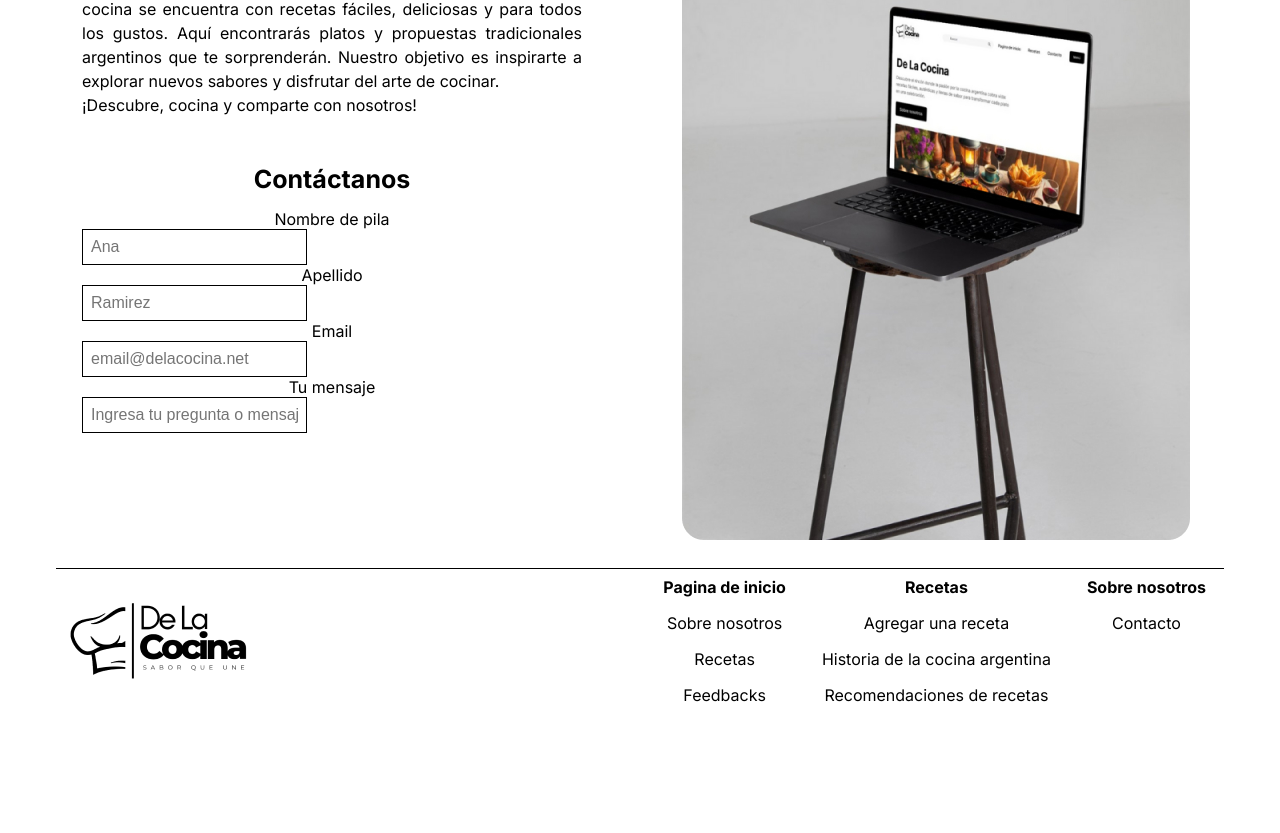
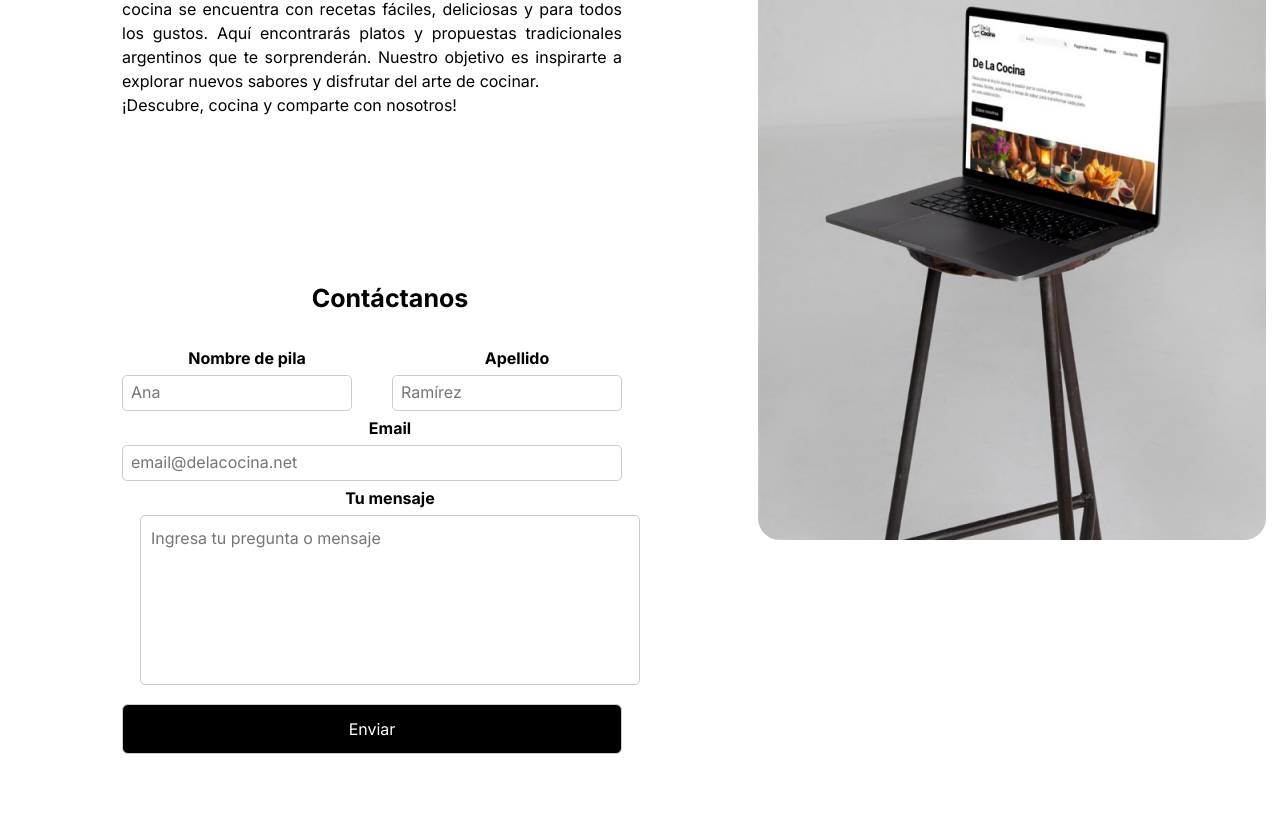
Before and after one commit to joao-victor-f/receitas-projeto-de-ensino, a React (Vite) app: page /sobre in a window 1280 px wide. Shown: the part 327-1160 px from the top of the page. Before the commit the page ends 1096 px from the top, so only its background shows below. Built offline with nearby package versions, Linux system fonts and the light colour scheme.

Commit message:
Formatação do formulário e da página

```diff
--- a/src/paginas/Sobre/Sobre.css
+++ b/src/paginas/Sobre/Sobre.css
@@ -1,12 +1,37 @@
+body {
+    font-family: 'Inter';
+    width: 1200px;
+    margin: 0 auto;
+}
+
 .pagina {
     display: flex;
-    margin-top: 50px;
+    margin: 50px 0 80px 0;
 }
 
-.formularioSecaoUm form input {
-    border: 1px solid black;
-    display: block;
+form {
+    font-family: 'Inter';
 }
+
+form input {
+    border: 1px solid #ccc;
+    border-radius: 5px;
+    margin-bottom: 7px;
+}
+
+textarea {
+    padding: 10px;
+    font-family: 'Inter';
+    font-size: 16px;
+    max-width: 100%;
+    width: 500px;
+    height: 170px;
+    line-height: 1.5;
+    border-radius: 5px;
+    border: 1px solid #ccc;
+    resize: none;
+    margin-bottom: 15px;
+  }
 
 .secaoUm {
     margin: 0 100px 0 50px;
@@ -14,7 +39,7 @@
 
 .textoSecaoUm {
     width: 500px;
-    height: 281px;
+    height: 400px;
     text-align: justify;
     line-height: 1.5;
 }
@@ -26,5 +51,44 @@
 
 .titulo-contato {
     font-size: 25px;
-    margin-bottom: 15px;
+    margin-bottom: 35px;
 }
+
+form label {
+    padding-bottom: 7px;
+    font-weight: bold;
+    display: block;
+}
+
+form input::placeholder {
+    font-family: 'Inter';
+}
+
+.campos-de-nome {
+    display: flex;
+}
+
+.nome, .apelido {
+    width: 250px;
+}
+
+.nome {
+    margin-right: 20px
+}
+
+.nome input, .apelido input {
+    width: 230px;
+}
+
+.email input {
+    width: 500px;
+}
+
+#botao {
+    font-family: 'Inter';
+    width: 500px;
+    height: 50px;
+    background-color: black;
+    color: white;
+    border-radius: 6px;
+}
--- a/src/paginas/Sobre/Sobre.tsx
+++ b/src/paginas/Sobre/Sobre.tsx
@@ -14,19 +14,28 @@ export default function Sobre() {
                             Nuestro objetivo es inspirarte a explorar nuevos sabores y disfrutar del arte de cocinar.</p>
                         <p>¡Descubre, cocina y comparte con nosotros!</p>
                     </div>
-                    <div className="formularioSecaoUm">
-                        <form>
+                    <form className="formularioSecaoUm">
                         <h1 className="titulo-contato">Contáctanos</h1>
+                            <div className="campos-de-nome">
+                                <div className="nome">
                                     <label for="nome">Nombre de pila</label>
                                     <input type="text" id="nome" placeholder="Ana"/>
+                                </div>
+                                <div className="apelido">
                                     <label for="apelido">Apellido</label>
-                            <input type="text" id="apelido" placeholder="Ramirez"/>
+                                    <input type="text" id="apelido" placeholder="Ramírez"/>
+                                </div>
+                            </div>
+                            <div className="email">
                                 <label for="email">Email</label>
                                 <input type="text" id="email" placeholder="email@delacocina.net"/>
+                            </div>
+                            <div className="mensagem">
                                 <label for="mensagem">Tu mensaje</label>
-                            <input type="text" id="mensagem" placeholder="Ingresa tu pregunta o mensaje"/>
+                                <textarea rows="20" id="mensagem" placeholder="Ingresa tu pregunta o mensaje"></textarea>
+                            </div>
+                            <input type="button" value="Enviar" id="botao"/>
                     </form>
-                    </div>
                 </div>
                 <div className="secaoDois">
                     <img src={imagem} alt="" />
```
Lines whose indentation alone changed are shown as unchanged.
